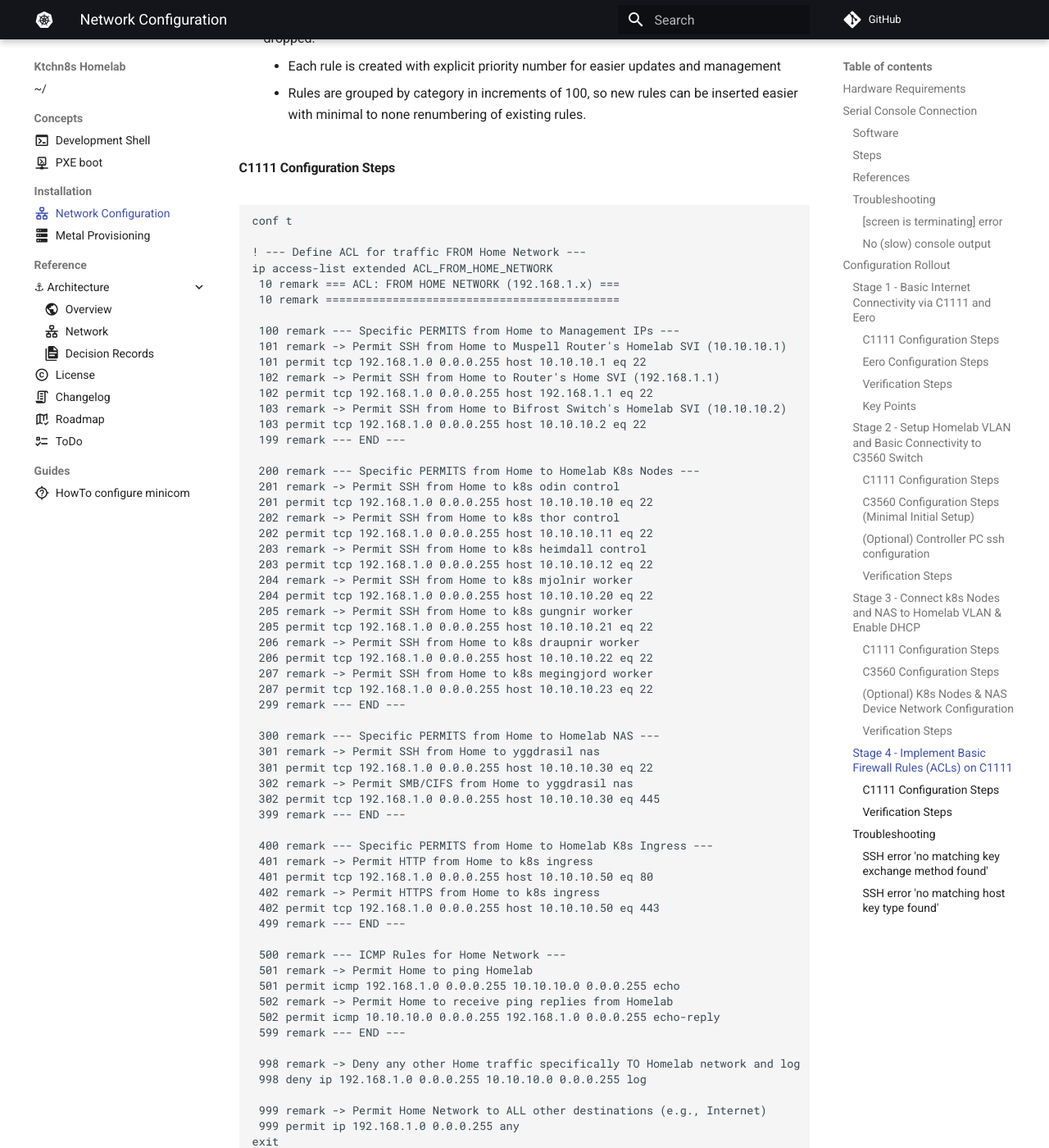
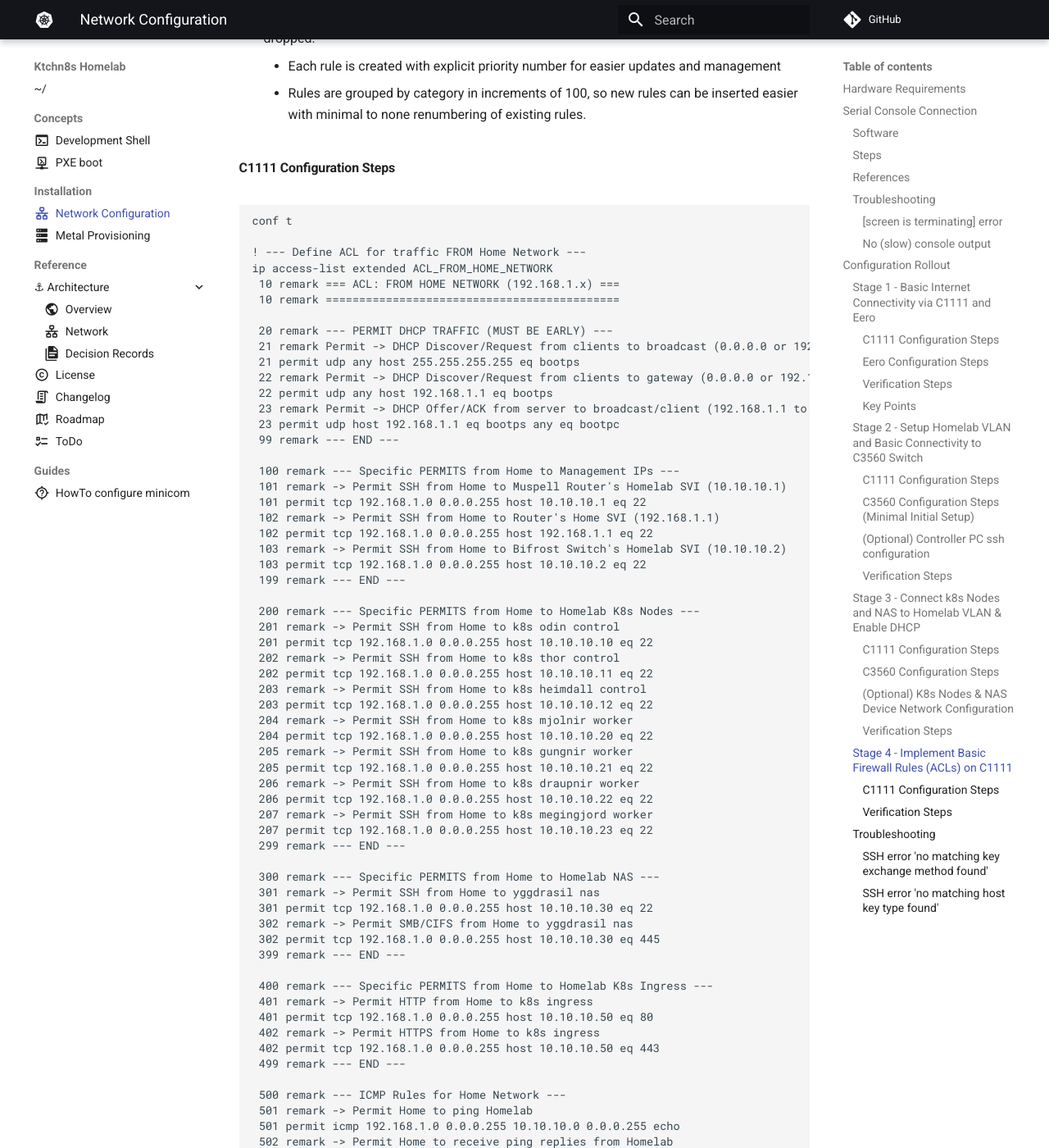
Before and after one commit to serpro69/ktchn8s, an MkDocs documentation site: the page built from docs/installation/network.md, in a window 1280 px wide and 1400 px high, scrolled down 20330 px. Shown: the whole window at 82% size. Built offline with MkDocs 1.6.1 and Material for MkDocs 9.7.7, drawn with Linux system fonts in a browser that asks for light colours; comment, search, counter and statistics services are not loaded; some of the changed text lies outside the part shown.

Commit message:
Fix HOME and WAN ACL rules for DHCP requests

```diff
--- a/docs/installation/network.md
+++ b/docs/installation/network.md
@@ -759,6 +759,15 @@
  10 remark === ACL: FROM HOME NETWORK (192.168.1.x) ===
  10 remark ============================================
 
+ 20 remark --- PERMIT DHCP TRAFFIC (MUST BE EARLY) ---
+ 21 remark Permit -> DHCP Discover/Request from clients to broadcast (0.0.0.0 or 192.168.1.x to 255.255.255.255)
+ 21 permit udp any host 255.255.255.255 eq bootps
+ 22 remark Permit -> DHCP Discover/Request from clients to gateway (0.0.0.0 or 192.168.1.x to 192.168.1.1)
+ 22 permit udp any host 192.168.1.1 eq bootps
+ 23 remark Permit -> DHCP Offer/ACK from server to broadcast/client (192.168.1.1 to 255.255.255.255 or 192.168.1.x)
+ 23 permit udp host 192.168.1.1 eq bootps any eq bootpc
+ 99 remark --- END ---
+
  100 remark --- Specific PERMITS from Home to Management IPs ---
  101 remark -> Permit SSH from Home to Muspell Router's Homelab SVI (10.10.10.1)
  101 permit tcp 192.168.1.0 0.0.0.255 host 10.10.10.1 eq 22
@@ -880,6 +889,14 @@
 ip access-list extended ACL_WAN_INBOUND
  10 remark === ACL: FROM INTERNET (WAN Inbound) ===
  10 remark ========================================
+
+ 20 remark --- PERMIT DHCP TRAFFIC (MUST BE EARLY) ---
+ 21 remark Permit -> DHCP responses TO the router's WAN interface
+ 21 remark (Source port is 67 - DHCP/BOOTP Server, Destination port is 68 - DHCP/BOOTP Client)
+ 21 permit udp any eq bootps any eq bootpc
+ 99 remark --- END ---
+
+ 100 remark --- Other WAN rules ---
  101 remark -> Permit established TCP sessions
  101 permit tcp any any established
  102 remark -> Permit DNS UDP responses from any DNS server (source port 53)
@@ -890,6 +907,8 @@
  104 permit icmp any any time-exceeded
  105 remark -> Permit ICMP Unreachable (for Path MTU discovery etc.)
  105 permit icmp any any unreachable
+ 199 remark --- END ---
+
  998 remark -> Deny and Log all other unsolicited Internet traffic
  998 deny ip any any log
 exit
```
Also changed, not shown: 1 other file.
